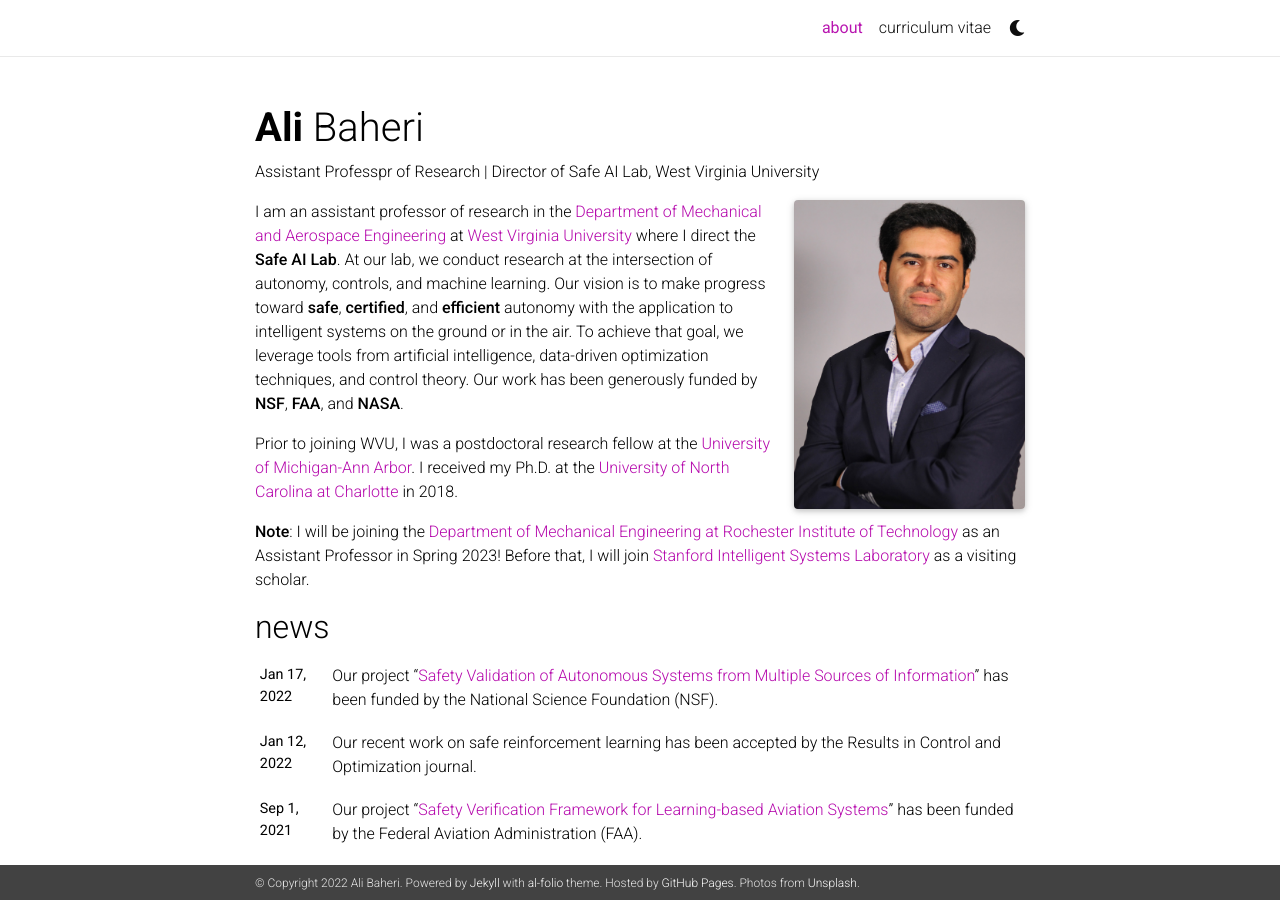
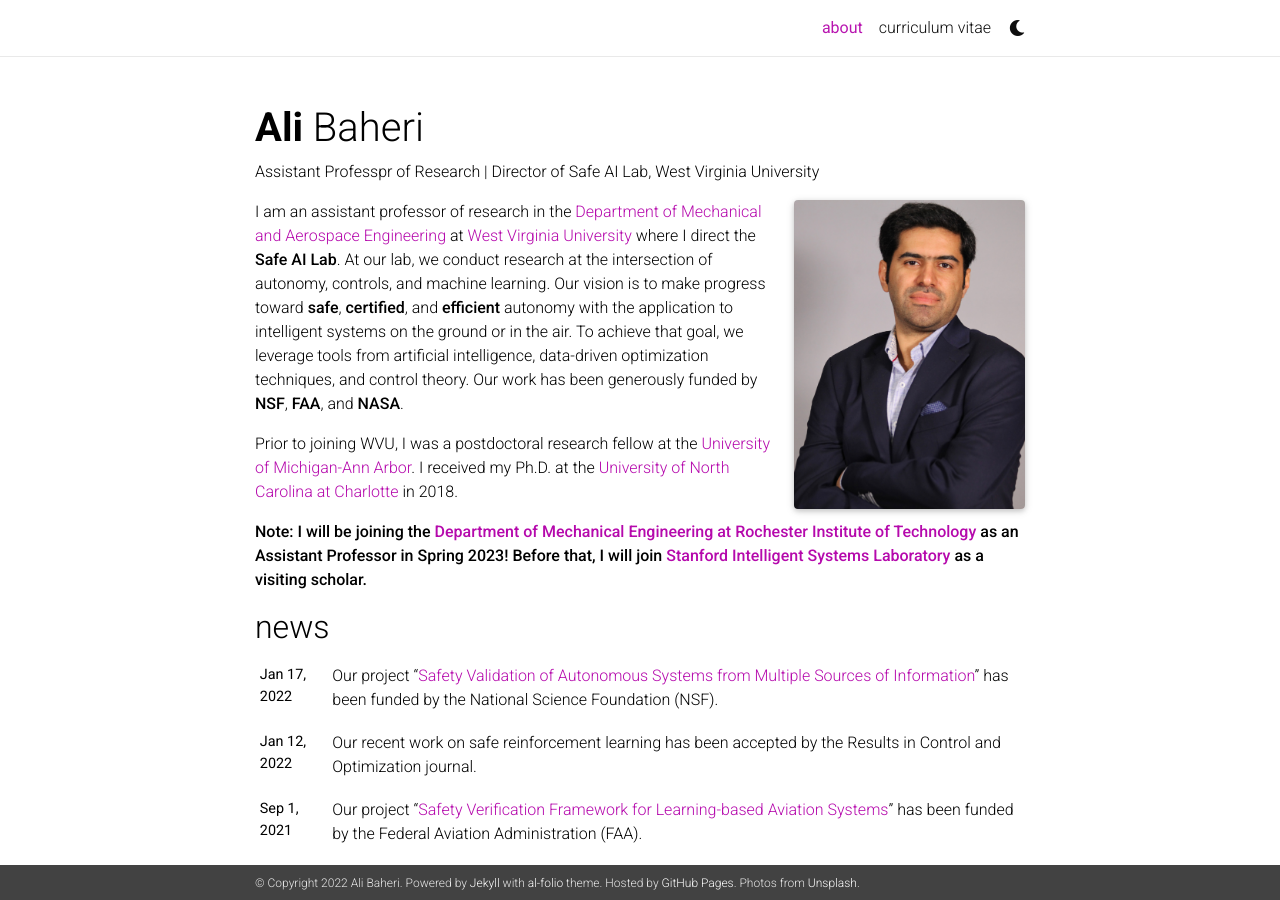
Before and after one commit to AliBaheri/alibaheri, a Jekyll site: the page built from _pages/about.md, in a window 1280 px wide and 900 px high. Built offline with Jekyll 4.4.1, drawn with Linux system fonts in a browser that asks for light colours; nearby versions of some CDN libraries; comment, search, counter and statistics services are not loaded; a style sheet for code colours, icons or effects is not loaded.

```diff
--- a/_pages/about.md
+++ b/_pages/about.md
@@ -24,4 +24,4 @@ Our vision is to make progress toward **safe**, **certified**, and **efficient**
 
 Prior to joining WVU, I was a postdoctoral research fellow at the [University of Michigan-Ann Arbor](https://umich.edu/). I received my Ph.D. at the [University of North Carolina at Charlotte](https://www.charlotte.edu/) in 2018.
 
-**Note**: I will be joining the [Department of Mechanical Engineering at Rochester Institute of Technology](https://www.rit.edu/engineering/department-mechanical-engineering) as an Assistant Professor in Spring 2023! Before that, I will join [Stanford Intelligent Systems Laboratory](https://web.stanford.edu/group/sisl/cgi-bin/wordpress/) as a visiting scholar.
+**Note: I will be joining the [Department of Mechanical Engineering at Rochester Institute of Technology](https://www.rit.edu/engineering/department-mechanical-engineering) as an Assistant Professor in Spring 2023! Before that, I will join [Stanford Intelligent Systems Laboratory](https://web.stanford.edu/group/sisl/cgi-bin/wordpress/) as a visiting scholar.**
```
